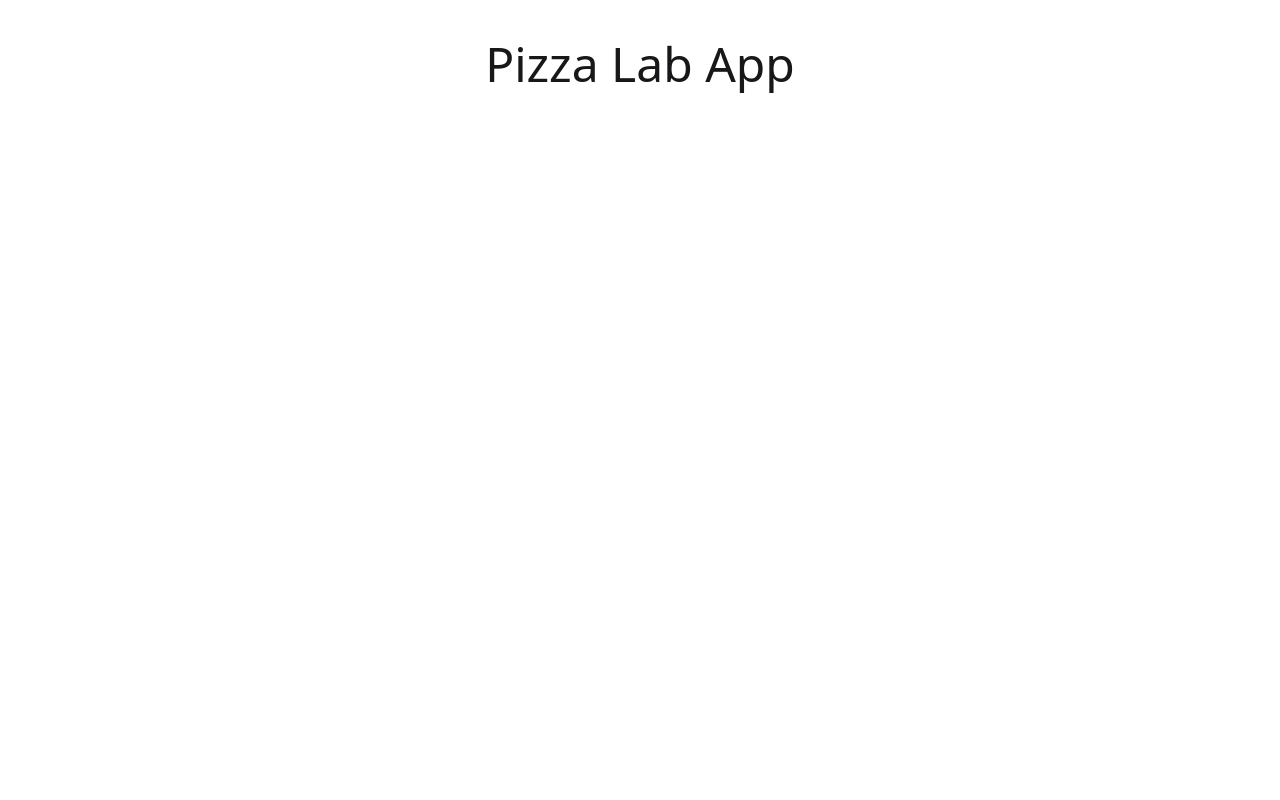
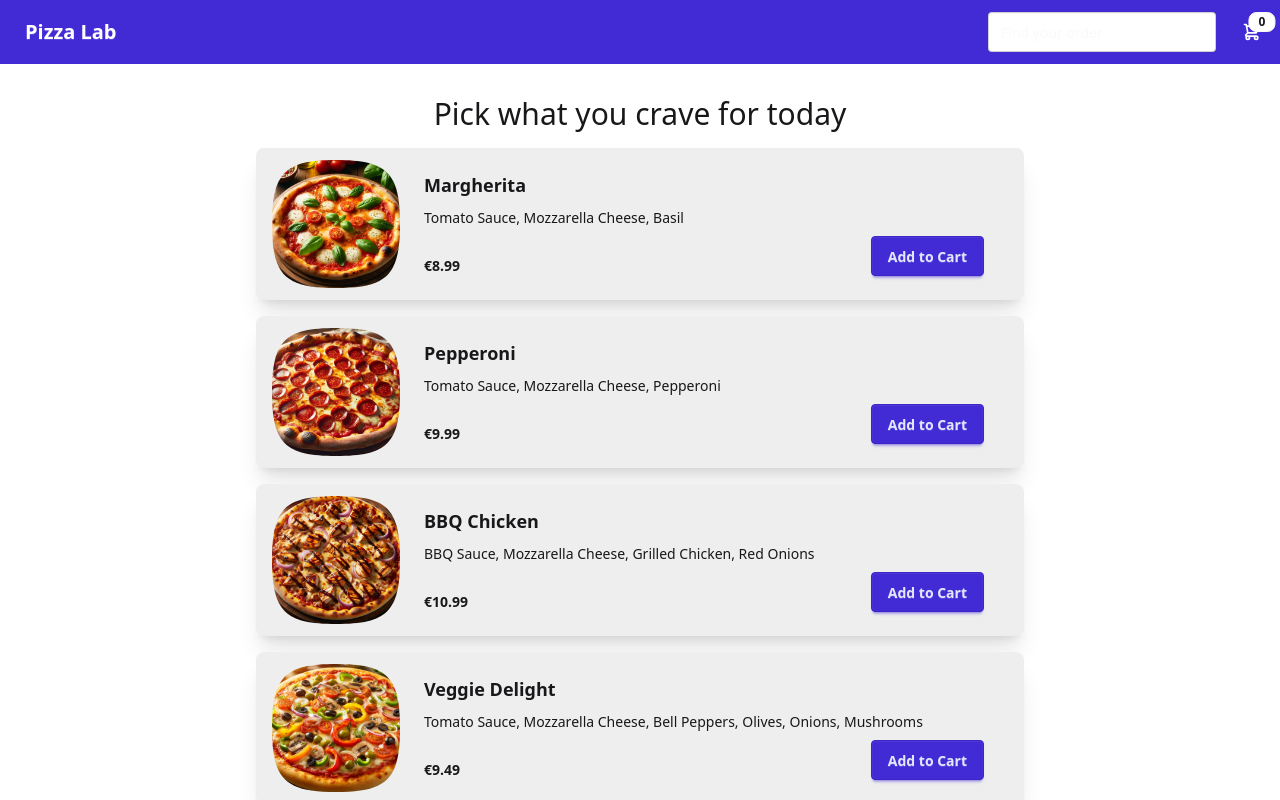
Before and after one commit to MUmarOfficial/pizza-lab, a React (Vite) app: page /menu in a window 1280 px wide. Shown: the top 800 px of the page. Built offline with nearby package versions, Linux system fonts and the light colour scheme.

Commit message:
implemented store and complete menuItem functionalty also implement localstorage saving data

```diff
--- a/src/components/Header.tsx
+++ b/src/components/Header.tsx
@@ -1,8 +1,12 @@
 import { Link } from "react-router-dom";
 import { useState } from "react";
+import { useAppSelector } from "../store/hooks";
+import { selectPizzaCount, selectPizzaPrice } from "../store/cartSlice";
 
 const Header = () => {
   const [isFocused, setIsFocused] = useState(false);
+  const pizzasCount = useAppSelector(selectPizzaCount);
+  const pizzasPrice = useAppSelector(selectPizzaPrice);
   return (
     <div className="navbar bg-primary text-base-100 sticky top-0 z-40 gap-4">
       <Link to={"/"} className="btn btn-ghost text-xl">
@@ -19,11 +23,15 @@ const Header = () => {
           className="input text-neutral-100 input-bordered w-full md:w-auto"
         />
       </form>
-      <div className="flex-none">
-        <div className="font-semibold gap-1 flex">
-          <span className="hidden md:flex">Cart total: </span>
-          <span>€{0}</span>{" "}
-        </div>
+      <div className="flex justify-center items-center gap-1">
+        {
+          pizzasPrice ? (
+            <div className="font-semibold gap-1 flex">
+              <span className="hidden md:flex">Cart total: </span>
+              <span>€{pizzasPrice}</span>{" "}
+            </div>
+          ) : null
+        }
         <Link
           to="/cart"
           tabIndex={0}
@@ -45,7 +53,7 @@ const Header = () => {
                 d="M3 3h2l.4 2M7 13h10l4-8H5.4M7 13L5.4 5M7 13l-2.293 2.293c-.63.63-.184 1.707.707 1.707H17m0 0a2 2 0 100 4 2 2 0 000-4zm-8 2a2 2 0 11-4 0 2 2 0 014 0z"
               />
             </svg>
-            <span className="badge badge-sm indicator-item">{0}</span>
+            <span className="badge badge-sm indicator-item">{pizzasCount}</span>
           </div>
         </Link>
       </div>
--- a/src/components/MenuItem.tsx
+++ b/src/components/MenuItem.tsx
@@ -1,12 +1,16 @@
 import type { FC } from "react";
 import type { Pizza } from "../data/menu-items";
+import { useAppDispatch, useAppSelector } from "../store/hooks";
+import { addItem, deleteItem, removeItem, selectItemQuantity } from "../store/cartSlice";
 
 type MenuItemProps = {
   item: Pizza;
   readonly?: boolean;
 };
+
 const MenuItem: FC<MenuItemProps> = ({ item, readonly }) => {
-  const quantity = 0;
+  const quantity = useAppSelector(selectItemQuantity(item));
+  const dispatch = useAppDispatch();
   return (
     <div className="card px-4 card-side bg-base-300 shadow-xl">
       <figure className="w-32 min-w-32 mask mask-squircle">
@@ -17,10 +21,25 @@ const MenuItem: FC<MenuItemProps> = ({ item, readonly }) => {
         <div>{item.ingredients.join(", ")}</div>
         <div className={`card-actions justify-between items-end`}>
           <b className="font-semibold">€{item.price}</b>
-          <button className="btn btn-primary">Add to Cart</button>
+          {
+            quantity === 0 ? (
+              <button
+                className="btn btn-primary"
+                onClick={() => {
+                  dispatch(addItem(item));
+                }}
+              >
+                Add to Cart
+              </button>
+            ) : (
               <div className="flex gap-4 items-center">
                 {!readonly && (
-              <button className="btn btn-sm md:btn-md btn-primary btn-circle">
+                  <button
+                    className="btn btn-sm md:btn-md btn-primary btn-circle"
+                    onClick={() => {
+                      dispatch(removeItem(item));
+                    }}
+                  >
                     <svg
                       xmlns="http://www.w3.org/2000/svg"
                       viewBox="0 0 24 24"
@@ -35,10 +54,15 @@ const MenuItem: FC<MenuItemProps> = ({ item, readonly }) => {
                     </svg>
                   </button>
                 )}
-            <span>{!readonly ? quantity : `Quantity: ${quantity}`}</span>
+                <span>{readonly ? `Quantity: ${quantity}` : quantity}</span>
                 {!readonly && (
                   <>
-                <button className="btn btn-sm md:btn-md btn-primary btn-circle">
+                    <button
+                      className="btn btn-sm md:btn-md btn-primary btn-circle"
+                      onClick={() => {
+                        dispatch(addItem(item));
+                      }}
+                    >
                       <svg
                         xmlns="http://www.w3.org/2000/svg"
                         viewBox="0 0 24 24"
@@ -52,7 +76,12 @@ const MenuItem: FC<MenuItemProps> = ({ item, readonly }) => {
                         />
                       </svg>
                     </button>
-                <button className="btn btn-sm md:btn-md btn-primary ml-4">
+                    <button
+                      className="btn btn-sm md:btn-md btn-primary ml-4"
+                      onClick={() => {
+                        dispatch(deleteItem(item));
+                      }}
+                    >
                       <svg
                         xmlns="http://www.w3.org/2000/svg"
                         fill="none"
@@ -73,6 +102,8 @@ const MenuItem: FC<MenuItemProps> = ({ item, readonly }) => {
                   </>
                 )}
               </div>
+            )
+          }
         </div>
       </div>
     </div>
--- /dev/null
+++ b/src/components/RootLayout.tsx
@@ -0,0 +1,19 @@
+import { Outlet } from "react-router";
+import Header from "./Header";
+
+const RootLayout = () => {
+  return (
+    <>
+      <Header/>
+      <main>
+        <div className="py-4 bg-base-100">
+            <section className="max-w-3xl mx-auto">
+                <Outlet/>
+            </section>
+        </div>
+      </main>
+    </>
+  );
+};
+
+export default RootLayout;
--- a/src/main.tsx
+++ b/src/main.tsx
@@ -1,9 +1,18 @@
 import React from "react";
 import ReactDOM from "react-dom/client";
 import "./index.css";
+import { RouterProvider } from "react-router";
+import router from "./router";
+import { Provider } from "react-redux";
+import { persistor, store } from "./store/store";
+import { PersistGate } from "redux-persist/integration/react";
 
 ReactDOM.createRoot(document.getElementById("root")!).render(
   <React.StrictMode>
-    <div className="text-5xl text-center my-10">Pizza Lab App</div>
+    <Provider store={store}>
+      <PersistGate persistor={persistor}>
+        <RouterProvider router={router} />
+      </PersistGate>
+    </Provider>
   </React.StrictMode>,
 );
--- /dev/null
+++ b/src/router.tsx
@@ -0,0 +1,22 @@
+import { createBrowserRouter, createRoutesFromElements, Route } from "react-router";
+import RootLayout from "./components/RootLayout";
+import Home from "./pages/Home";
+import Menu from "./pages/Menu";
+import Cart from "./pages/Cart";
+import Checkout from "./pages/Checkout";
+import Order from "./pages/Order";
+
+const router = createBrowserRouter(
+    createRoutesFromElements(
+        <Route path="/" element={<RootLayout />}>
+            <Route index={true} element={<Home />} />
+            <Route path="/menu" element={<Menu />} />
+            <Route path="/cart" element={<Cart />} />
+            <Route path="/cart" element={<Cart />} />
+            <Route path="/checkout" element={<Checkout />} />
+            <Route path="/order/:orderId" element={<Order />} />
+        </Route>
+    )
+);
+
+export default router;
--- /dev/null
+++ b/src/store/cartSlice.ts
@@ -0,0 +1,88 @@
+import { createSlice, type PayloadAction } from "@reduxjs/toolkit";
+import type { Pizza } from "../data/menu-items";
+import type { RootState } from "./store";
+import { formatPrice } from "../utils/price-utils";
+import { persistReducer } from "redux-persist";
+import  storage  from "redux-persist/lib/storage";
+
+export type CartItem = Pizza & {
+  quantity: number;
+};
+
+interface CartState {
+  items: CartItem[];
+}
+
+const initialState: CartState = {
+  items: [],
+};
+
+export const cartSlice = createSlice({
+  name: "cart",
+  initialState,
+  reducers: {
+    addItem: (state, action: PayloadAction<Pizza>) => {
+      const matchingPizza = state.items.find(
+        (existingPizza) => existingPizza.id === action.payload.id
+      );
+
+      if (matchingPizza) {
+        matchingPizza.quantity++;
+      } else {
+        state.items.push({
+          ...action.payload,
+          quantity: 1,
+        });
+      }
+    },
+
+    removeItem: (state, action: PayloadAction<Pizza>) => {
+      const matchingPizza = state.items.find(
+        (existingPizza) => existingPizza.id === action.payload.id
+      );
+
+      matchingPizza!.quantity--;
+
+      if (matchingPizza!.quantity === 0) {
+        state.items = state.items.filter(
+          (item) => item.id !== matchingPizza!.id
+        );
+      }
+    },
+
+    deleteItem: (state, action: PayloadAction<Pizza>) => {
+      state.items = state.items.filter((item) => item.id !== action.payload.id);
+    },
+  },
+});
+
+export const { addItem, removeItem, deleteItem } = cartSlice.actions;
+
+const cartReducer = cartSlice.reducer;
+
+export const selectItemQuantity = (item: Pizza) => {
+  return (state: RootState) => {
+    const matchingCartItem = state.cart.items.find(
+      (existingCartItem) => existingCartItem.id === item.id
+    );
+
+    return matchingCartItem?.quantity || 0;
+  };
+};
+
+export const selectPizzaCount = (state: RootState) => {
+  return state.cart.items.reduce((acc, nextItem) => acc + nextItem.quantity, 0);
+};
+
+export const selectPizzaPrice = (state: RootState) => {
+  const total = state.cart.items.reduce(
+    (acc, nextItem) => acc + nextItem.quantity * nextItem.price,
+    0
+  );
+  return formatPrice(total);
+};
+
+export default persistReducer({
+    key: 'cart',
+    storage
+}, cartReducer);
--- /dev/null
+++ b/src/store/hooks.ts
@@ -0,0 +1,5 @@
+import { useDispatch, useSelector } from "react-redux";
+import type { AppDispatch, RootState } from "./store";
+
+export const useAppDispatch = useDispatch.withTypes<AppDispatch>();
+export const useAppSelector = useSelector.withTypes<RootState>();
--- /dev/null
+++ b/src/store/store.ts
@@ -0,0 +1,22 @@
+import { configureStore } from "@reduxjs/toolkit";
+import cartReducer from "./cartSlice";
+import { persistStore } from "redux-persist";
+
+export const store = configureStore({
+    reducer: {
+        cart: cartReducer,
+    },
+    middleware: (getDefaultMiddleware) => {
+        return getDefaultMiddleware({
+            serializableCheck:{
+                ignoredActions: ['persist/PERSIST'],
+            },
+        });
+    },
+});
+
+export const persistor = persistStore(store);
+
+export type RootState = ReturnType<typeof store.getState>;
+
+export type AppDispatch = typeof store.dispatch;
--- a/src/utils/card-utils.ts
+++ b/src/utils/card-utils.ts
@@ -1,7 +1,7 @@
 import Payment from "payment";
 
 function clearNumber(value = "") {
-  return value.replace(/\D+/g, "");
+  return value.replaceAll(/\D+/g, "");
 }
 
 export function formatCreditCardNumber(value: string) {
```
Also changed, not shown: 1 other file (tests, documents, lock files or other folders). Lines whose indentation alone changed are shown as unchanged.
